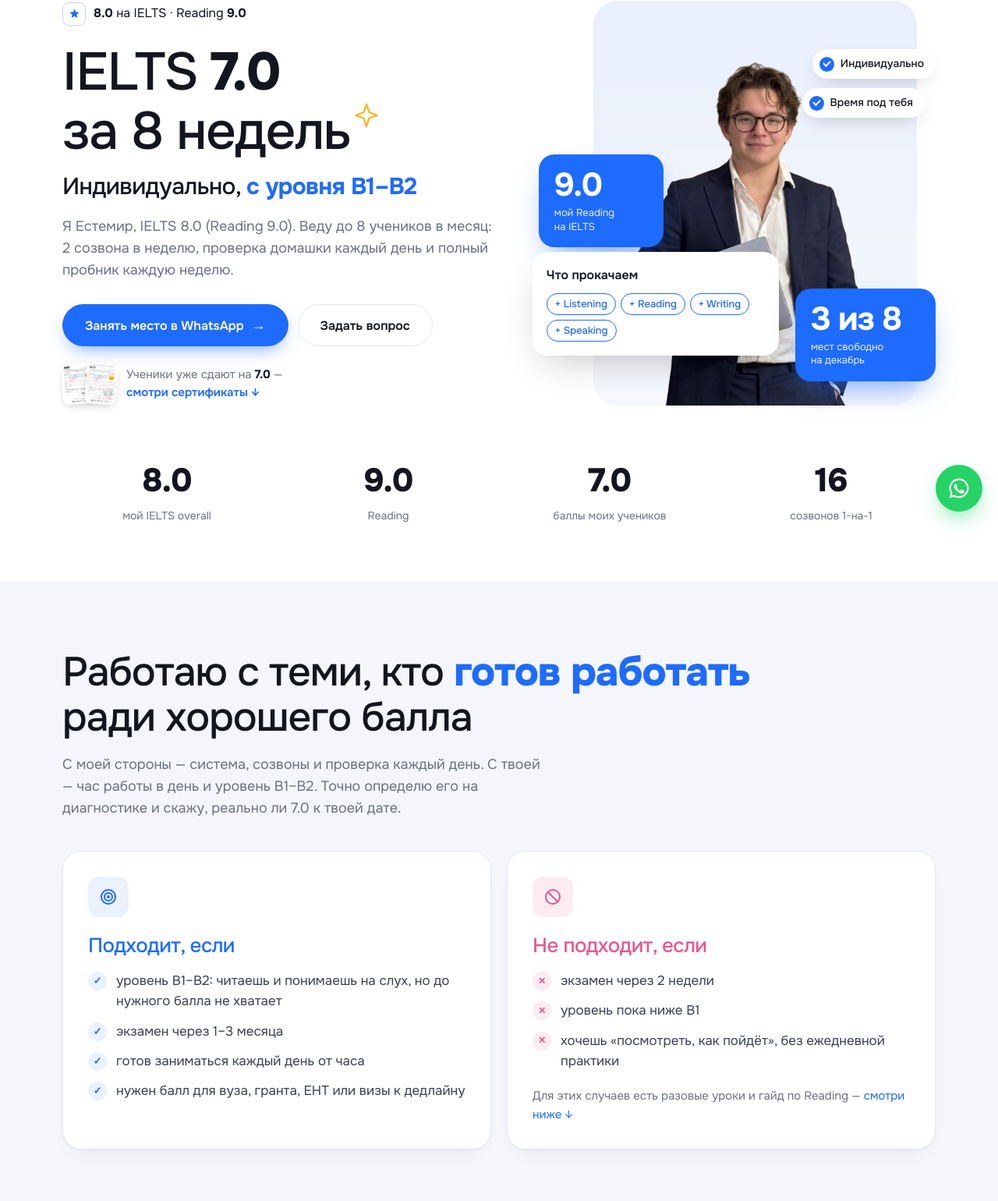
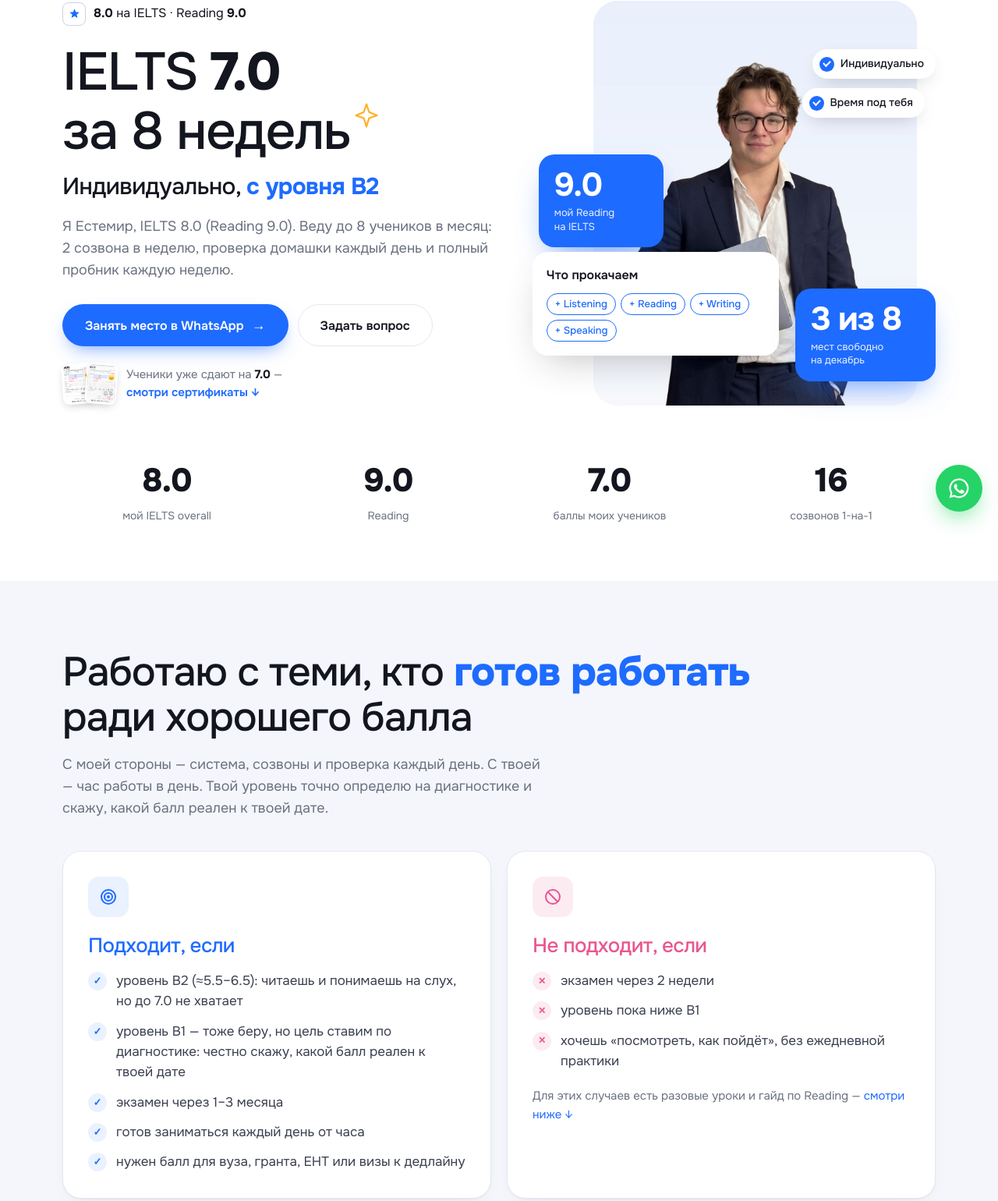
Before and after one commit to Yestem001r/yestem001r.github.io, a plain HTML site: page index.html in a window 1280 px wide. Shown: the part 124-1664 px from the top of the page at 78% size. Drawn offline with Linux system fonts and the light colour scheme.

Commit message:
Level wording: 7.0 target from B2, B1 goal set by diagnostics
Co-Authored-By: Claude Opus 5.5 <noreply@anthropic.com>

```diff
--- a/index.html
+++ b/index.html
@@ -4,7 +4,7 @@
 <meta charset="utf-8">
 <meta name="viewport" content="width=device-width, initial-scale=1">
 <title>IELTS 7.0 за 8 недель — Естемир, IELTS 8.0</title>
-<meta name="description" content="Индивидуальная подготовка к IELTS с уровня B1–B2: 16 созвонов, проверка домашки каждый день, пробник каждую неделю. 140 000 ₸ или 2 × 70 000 ₸.">
+<meta name="description" content="Индивидуальная подготовка к IELTS 7.0 с уровня B2: 16 созвонов, проверка домашки каждый день, пробник каждую неделю. 140 000 ₸ или 2 × 70 000 ₸.">
 <!-- превью ссылки в WhatsApp / Telegram / Instagram -->
 <meta property="og:title" content="IELTS 7.0 за 8 недель — индивидуально с Естемиром (IELTS 8.0)">
 <meta property="og:description" content="Созвоны 2 раза в неделю, проверка домашки каждый день, пробник каждую неделю. Декабрь: свободно 3 места из 8.">
@@ -530,7 +530,7 @@ footer .logo{color:var(--ink);margin-bottom:14px}
       <div>
         <div class="proof"><i><svg viewBox="0 0 24 24"><path d="M12 2l2.9 6.6 7.1.6-5.4 4.7 1.6 7-6.2-3.7-6.2 3.7 1.6-7L2 9.2l7.1-.6z"/></svg></i><a href="#about"><b>8.0</b> на IELTS · Reading <b>9.0</b></a></div>
         <h1>IELTS <b>7.0</b> <span class="nw">за 8 недель</span><svg class="spark" viewBox="0 0 40 40" fill="none" stroke="#FFB020" stroke-width="2.5" stroke-linejoin="round"><path d="M20 3l4 12 12 5-12 4-4 13-4-13-12-4 12-5z"/></svg></h1>
-        <p class="h-sub">Индивидуально, <span class="blue"><b>с уровня B1–B2</b></span></p>
+        <p class="h-sub">Индивидуально, <span class="blue"><b>с уровня&nbsp;B2</b></span></p>
         <p class="lead">Я Естемир, IELTS 8.0 (Reading 9.0). Веду до 8 учеников в месяц: 2 созвона в неделю, проверка домашки каждый день и полный пробник каждую неделю.</p>
         <div class="cta-row">
           <a href="#" class="btn btn-blue arrow js-wa" data-msg="course">Занять место в WhatsApp</a>
@@ -563,13 +563,14 @@ footer .logo{color:var(--ink);margin-bottom:14px}
 <section id="fit">
   <div class="wrap">
     <h2>Работаю с теми, кто <span class="blue"><b>готов работать</b></span><br>ради хорошего балла</h2>
-    <p class="lead">С моей стороны — система, созвоны и проверка каждый день. С твоей — час работы в день и уровень B1–B2. Точно определю его на диагностике и скажу, реально ли 7.0 к твоей дате.</p>
+    <p class="lead">С моей стороны — система, созвоны и проверка каждый день. С твоей — час работы в день. Твой уровень точно определю на диагностике и скажу, какой балл реален к твоей дате.</p>
     <div class="cards2">
       <div class="card white-card">
         <div class="ico b"><svg viewBox="0 0 24 24"><circle cx="12" cy="12" r="9"/><circle cx="12" cy="12" r="5"/><circle cx="12" cy="12" r="1"/></svg></div>
         <h3 class="blue-t">Подходит, если</h3>
         <ul class="list yes">
-          <li>уровень B1–B2: читаешь и понимаешь на слух, но до нужного балла не хватает</li>
+          <li>уровень B2 (≈5.5–6.5): читаешь и понимаешь на слух, но до 7.0 не хватает</li>
+          <li>уровень B1 — тоже беру, но цель ставим по диагностике: честно скажу, какой балл реален к твоей дате</li>
           <li>экзамен через 1–3 месяца</li>
           <li>готов заниматься каждый день от часа</li>
           <li>нужен балл для вуза, гранта, ЕНТ или визы к дедлайну</li>
@@ -834,6 +835,7 @@ footer .logo{color:var(--ink);margin-bottom:14px}
     <div class="center"><h2>Частые <b>вопросы</b></h2></div>
     <div class="faq">
       <details open><summary>Я ни разу не сдавал IELTS. Как понять, подхожу ли я?</summary><p>Для этого есть диагностика: полная проверка уровня по всем 4 секциям, разбор слабых мест и план self-study. По ней я определю твой уровень (B1, B2 или выше) и честно скажу, реально ли 7.0 к твоей дате. Если пойдёшь на курс в течение 7 дней — её стоимость вычитается из цены курса.</p></details>
+      <details><summary>У меня B1. Можно к тебе?</summary><p>Да. Но 7.0 — это уже уровень C1, а B1 — примерно 4.0–5.0, и за 8 недель такой разрыв обычно не закрыть. Поэтому с B1 цель ставим по диагностике: честно скажу, какой балл реален к твоей дате, и составлю план под него.</p></details>
       <details><summary>Дорого. Почему не готовиться самому?</summary><p>Я сам так готовился — и знаю, где это ломается: Writing и Speaking некому оценить, а пробники без разбора показывают балл, но не причину. Если хочешь сам — начни с Reading guide за 7 990 ₸.</p></details>
       <details><summary>Я уже занимался — не помогло</summary><p>На диагностике разберём, что именно делали. Обычно не хватает ежедневной практики, разбора каждой ошибки и регулярных пробников. В курсе есть все три.</p></details>
       <details><summary>Сколько времени нужно?</summary><p>2 созвона по 75 минут в неделю, домашка от часа каждый день и один полный пробник в неделю.</p></details>
```
